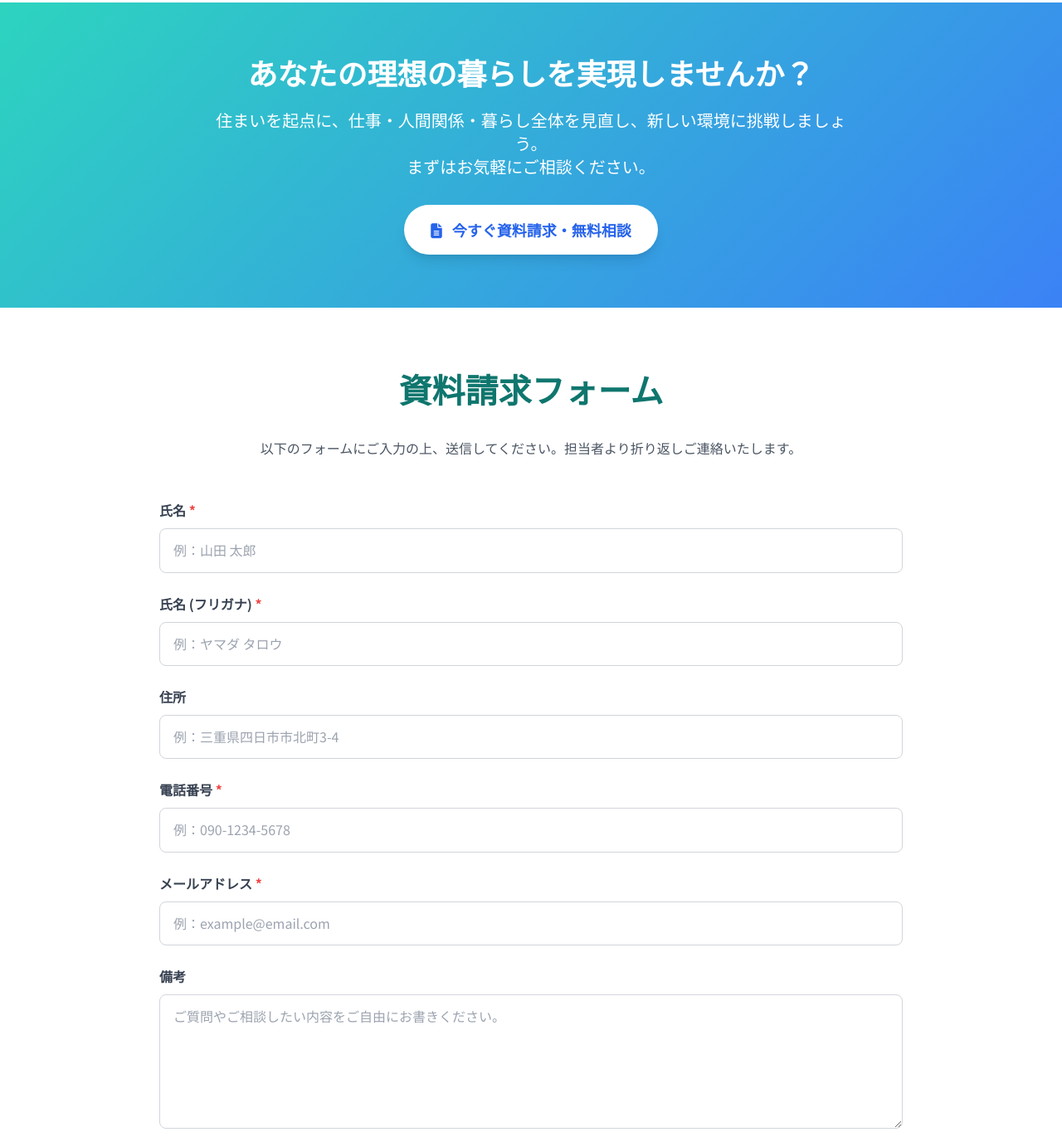
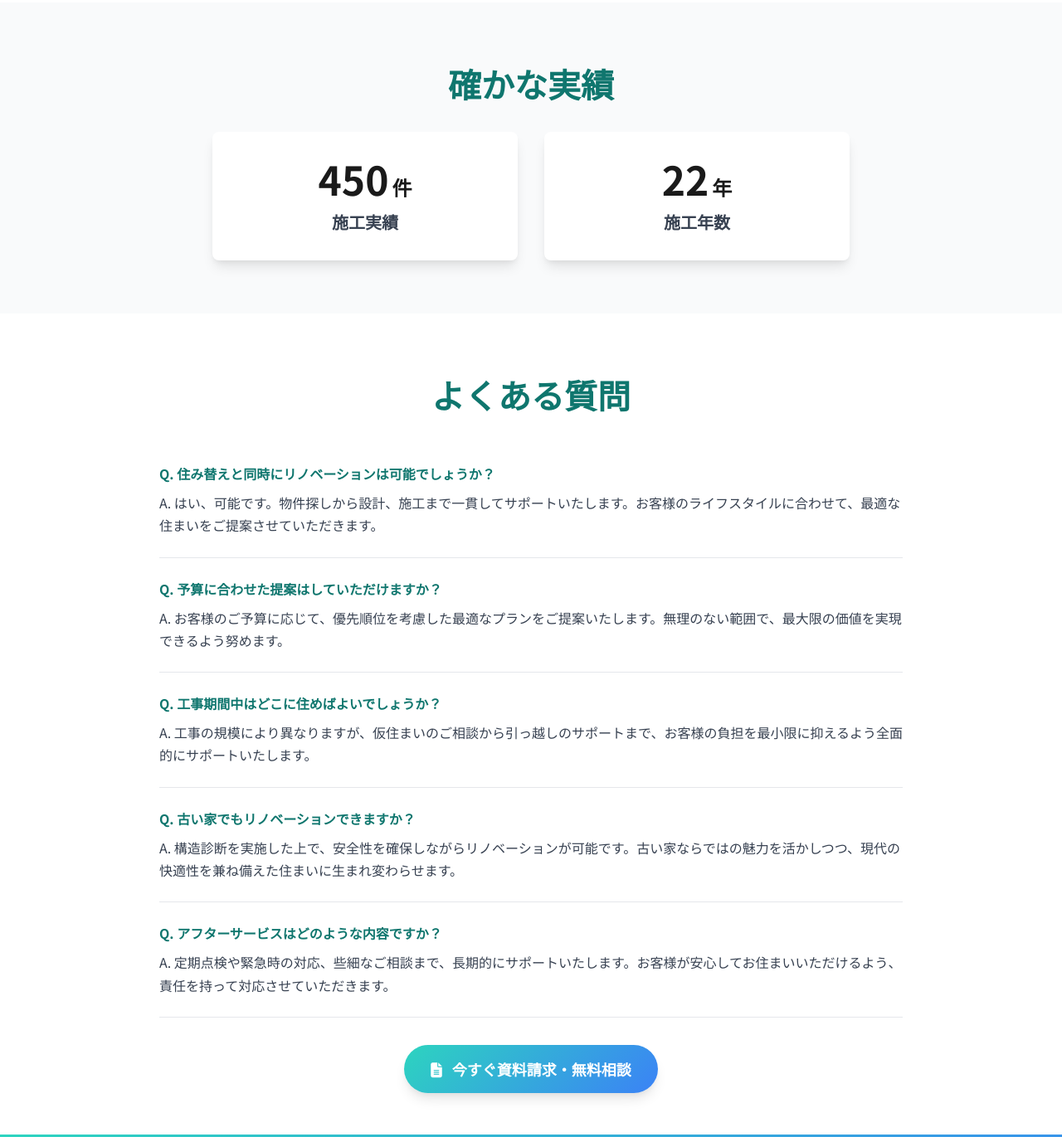
Before and after one commit to staff-12345/art-sora-LP-31-1, a plain HTML site: page index.html in a window 1280 px wide. Shown: the part 1631-3002 px from the top of the page at 83% size. Drawn offline with nearby package versions, Linux system fonts and the light colour scheme.

Commit message:
Update index.html

```diff
--- a/index.html
+++ b/index.html
@@ -71,6 +71,12 @@
             background: #f8fafc;
             border-top: 3px solid #2dd4bf;
         }
+        .stat-card {
+            background: white;
+            padding: 2rem;
+            border-radius: 0.5rem;
+            box-shadow: 0 10px 15px -3px rgba(0, 0, 0, 0.1), 0 4px 6px -2px rgba(0, 0, 0, 0.05);
+        }
         @media (max-width: 768px) {
             .section-padding {
                 padding: 2rem 0;
@@ -135,6 +141,61 @@
             </div>
 
             <div class="text-center">
+                <a href="#contact-form" class="cta-button text-white px-8 py-4 rounded-full font-semibold text-lg shadow-lg">
+                    <i class="fas fa-file-alt mr-2"></i>
+                    今すぐ資料請求・無料相談
+                </a>
+            </div>
+        </div>
+    </section>
+
+    <section class="section-padding bg-gray-50">
+        <div class="container mx-auto px-4">
+            <h2 class="section-title">確かな実績</h2>
+            <div class="grid md:grid-cols-2 gap-8 text-center max-w-3xl mx-auto">
+                <div class="stat-card">
+                    <p class="text-4xl lg:text-5xl font-bold text-teal-600">450<span class="text-2xl ml-1">件</span></p>
+                    <h3 class="text-xl font-semibold mt-3 text-gray-700">施工実績</h3>
+                </div>
+                <div class="stat-card">
+                    <p class="text-4xl lg:text-5xl font-bold text-teal-600">22<span class="text-2xl ml-1">年</span></p>
+                    <h3 class="text-xl font-semibold mt-3 text-gray-700">施工年数</h3>
+                </div>
+            </div>
+        </div>
+    </section>
+
+    <section class="section-padding bg-white">
+        <div class="container mx-auto px-4">
+            <h2 class="section-title">よくある質問</h2>
+            <div class="max-w-4xl mx-auto">
+                <div class="faq-item">
+                    <div class="faq-question">Q. 住み替えと同時にリノベーションは可能でしょうか？</div>
+                    <div class="text-gray-700">A. はい、可能です。物件探しから設計、施工まで一貫してサポートいたします。お客様のライフスタイルに合わせて、最適な住まいをご提案させていただきます。</div>
+                </div>
+
+                <div class="faq-item">
+                    <div class="faq-question">Q. 予算に合わせた提案はしていただけますか？</div>
+                    <div class="text-gray-700">A. お客様のご予算に応じて、優先順位を考慮した最適なプランをご提案いたします。無理のない範囲で、最大限の価値を実現できるよう努めます。</div>
+                </div>
+
+                <div class="faq-item">
+                    <div class="faq-question">Q. 工事期間中はどこに住めばよいでしょうか？</div>
+                    <div class="text-gray-700">A. 工事の規模により異なりますが、仮住まいのご相談から引っ越しのサポートまで、お客様の負担を最小限に抑えるよう全面的にサポートいたします。</div>
+                </div>
+
+                <div class="faq-item">
+                    <div class="faq-question">Q. 古い家でもリノベーションできますか？</div>
+                    <div class="text-gray-700">A. 構造診断を実施した上で、安全性を確保しながらリノベーションが可能です。古い家ならではの魅力を活かしつつ、現代の快適性を兼ね備えた住まいに生まれ変わらせます。</div>
+                </div>
+
+                <div class="faq-item">
+                    <div class="faq-question">Q. アフターサービスはどのような内容ですか？</div>
+                    <div class="text-gray-700">A. 定期点検や緊急時の対応、些細なご相談まで、長期的にサポートいたします。お客様が安心してお住まいいただけるよう、責任を持って対応させていただきます。</div>
+                </div>
+            </div>
+
+            <div class="text-center mt-12">
                 <a href="#contact-form" class="cta-button text-white px-8 py-4 rounded-full font-semibold text-lg shadow-lg">
                     <i class="fas fa-file-alt mr-2"></i>
                     今すぐ資料請求・無料相談
```
